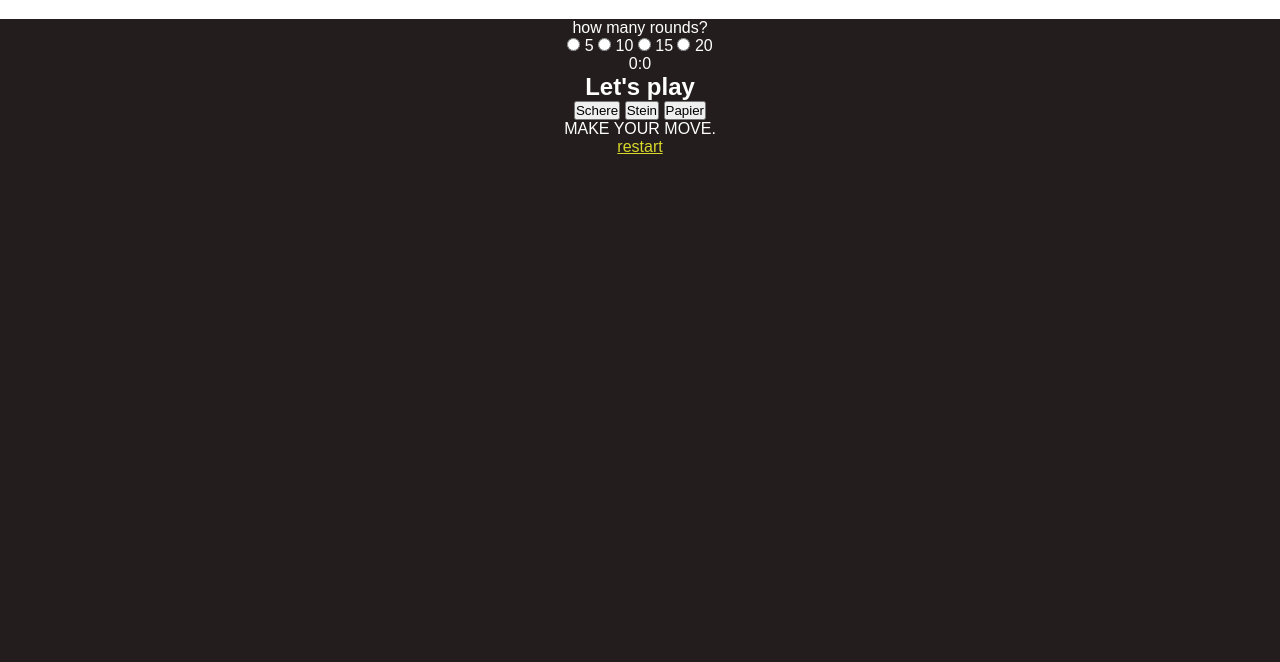
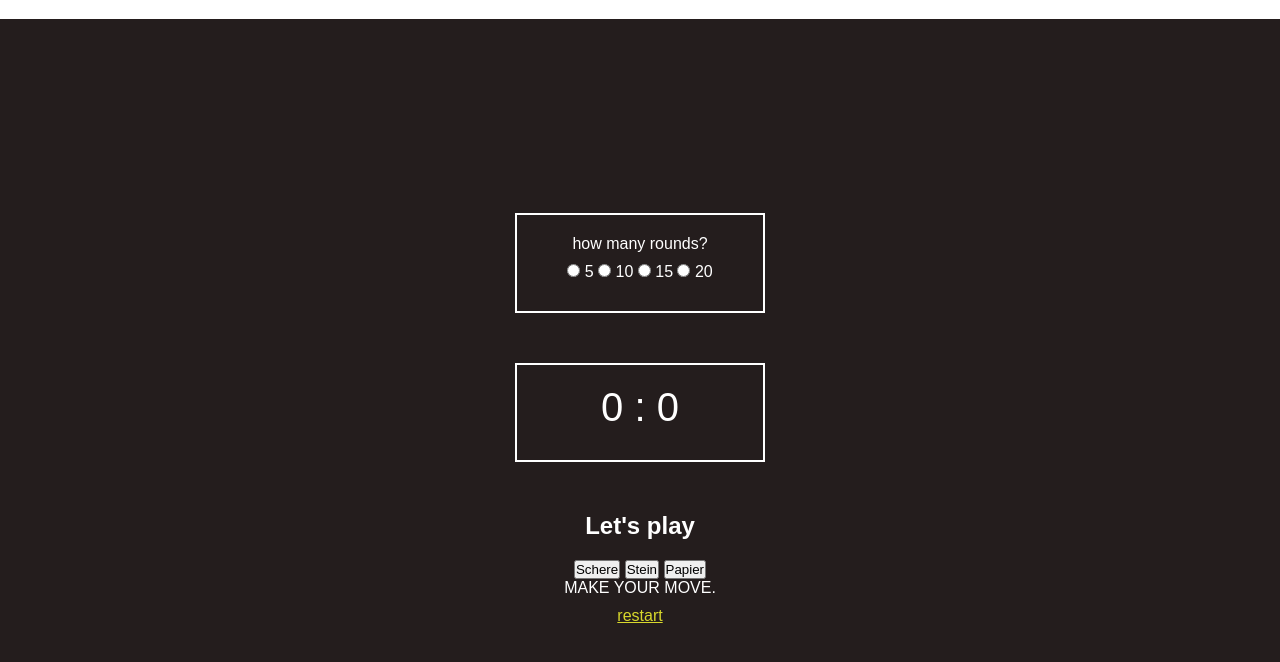
Before and after one commit to ElviraFrolow/2022-11-04_js-rock-paper-scissors, a plain HTML site: page Lev3_10-Rock_Paper_Scissors/index.html in a window 1280 px wide. Shown: the part 58-720 px from the top of the page. Drawn offline with Linux system fonts and the light colour scheme.

Commit message:
rock-paper-scissors

```diff
--- a/Lev3_10-Rock_Paper_Scissors/assets/css/style.css
+++ b/Lev3_10-Rock_Paper_Scissors/assets/css/style.css
@@ -17,6 +17,13 @@ a {
 body {
   background-color: rgb(36, 29, 29);
 }
+section {
+  display: flex;
+  justify-content: center;
+  align-items: center;
+  flex-direction: column;
+  height: 100vh;
+}
 
 h1 {
   background-color: white;
@@ -24,3 +31,22 @@ h1 {
   padding: 20px;
   width: 100vw;
 }
+
+h2 {
+  margin-bottom: 20px;
+}
+
+.box {
+  border: 2px solid white;
+  padding: 20px;
+  margin-bottom: 50px;
+  width: 250px;
+}
+
+p {
+  margin-bottom: 10px;
+}
+
+.numbers {
+  font-size: 40px;
+}
--- a/Lev3_10-Rock_Paper_Scissors/assets/js/main.js
+++ b/Lev3_10-Rock_Paper_Scissors/assets/js/main.js
@@ -1,34 +1,42 @@
-function displayRounds(event){
-  event.preventDefault{
+// Onchange Event Rundenanzeige
+function displayRounds(event) {
+  event.preventDefault;
 
-    const score = document.getElementById("displayRounds");
-    const round5 = document.getElementById("round5").checked;
-    const round10 = document.getElementById("round10").checked;
-    const round15 = document.getElementById("round15").checked;
-    const round20 = document.getElementById("round20").checked;
+  const rounds = document.getElementById("displayRounds");
 
-
-    if ()
-
-  }
+  // Variable für Anzeige der Rundenanzahl
+  const roundSelected = Number(
+    document.querySelector('input[name="rounds"]:checked').value
+  );
+  document.getElementById("roundSelected").style.display = "none";
+  document.getElementById("rounds").innerHTML = `0 / ${roundSelected}`;
 }
 
-var button = document.getElementById("clickme"),
-  count = 0;
-button.onclick = function() {
-  count += 1;
-  button.innerHTML = "Click me: " + count;
+const choiceBtns = document.querySelectorAll(".choiceBtn");
+
+// get Value von Buttons Schere/Stein/Papier
+const SchereSteinPapier = Number(
+  document.querySelector('input[name="SchereSteinPapier"]:checked').value
+);
+
+// Computer random Number für Zufallsgenerator
+let randomNumber = Math.floor(Math.random() * 3) + 1;
+
+// if (randomNumber == SchereSteinPapier) {
+//   getElementById("results") = `${}`;
+// }
+
+//Reset
+const Reset = () => {
+  window.location.reload();
 };
 
-
-
-
-
-
-
-
-
-
+// var button = document.getElementById("clickme"),
+//   count = 0;
+// button.onclick = function() {
+//   count += 1;
+//   button.innerHTML = "Click me: " + count;
+// };
 
 // const playerText = document.querySelector("#playerText");
 // const computerText = document.querySelector("#computerText");
--- a/Lev3_10-Rock_Paper_Scissors/index.html
+++ b/Lev3_10-Rock_Paper_Scissors/index.html
@@ -10,28 +10,48 @@
   <body>
     <h1>Rock Paper Scissors</h1>
     <section>
+      <div class="box">
+        <p>how many rounds?</p>
+        <div
+          onchange="displayRounds(event)"
+          id="roundSelected"
+          name="roundSelected"
+        >
+          <input type="radio" name="rounds" id="round5" value="5" />
+          <label for="round5">5</label>
+          <input type="radio" name="rounds" id="round10" value="10" />
+          <label for="round10">10</label>
+          <input type="radio" name="rounds" id="round15" value="15" />
+          <label for="round15">15</label>
+          <input type="radio" name="rounds" id="round20" value="20" />
+          <label for="round20">20</label>
+        </div>
+        <p id="rounds" class="numbers"></p>
+      </div>
+      <div class="box">
+        <p class="numbers"><span>0 </span>:<span> 0</span></p>
+      </div>
+      <h2 id="results">Let's play</h2>
       <div>
-        <p>how many rounds?</p>
-        <div onchange="displayRounds()" id="displayRounds">
-          <input type="radio" name="rounds" id="round5" />
-          <label for="round5">5</label>
-          <input type="radio" name="rounds" id="round10" />
-          <label for="round10">10</label>
-          <input type="radio" name="rounds" id="round15" />
-          <label for="round15">15</label>
-          <input type="radio" name="rounds" id="round20" />
-          <label for="round20">20</label>
-          <p id="rounds"></p>
-        </div>
-      </div>
-      <div>
-        <p><span>0</span>:<span>0</span></p>
-      </div>
-      <h2>Let's play</h2>
-      <div>
-        <button>Schere</button>
-        <button>Stein</button>
-        <button>Papier</button>
+        <button
+          class="choiceBtn"
+          name="schereSteinPapier"
+          id="schere"
+          value="1"
+        >
+          Schere
+        </button>
+        <button class="choiceBtn" name="schereSteinPapier" id="stein" value="2">
+          Stein
+        </button>
+        <button
+          class="choiceBtn"
+          name="schereSteinPapier"
+          id="papier"
+          value="3"
+        >
+          Papier
+        </button>
       </div>
       <p>MAKE YOUR MOVE.</p>
       <a href="#">restart</a>
```
Also changed, not shown: 1 other file.
